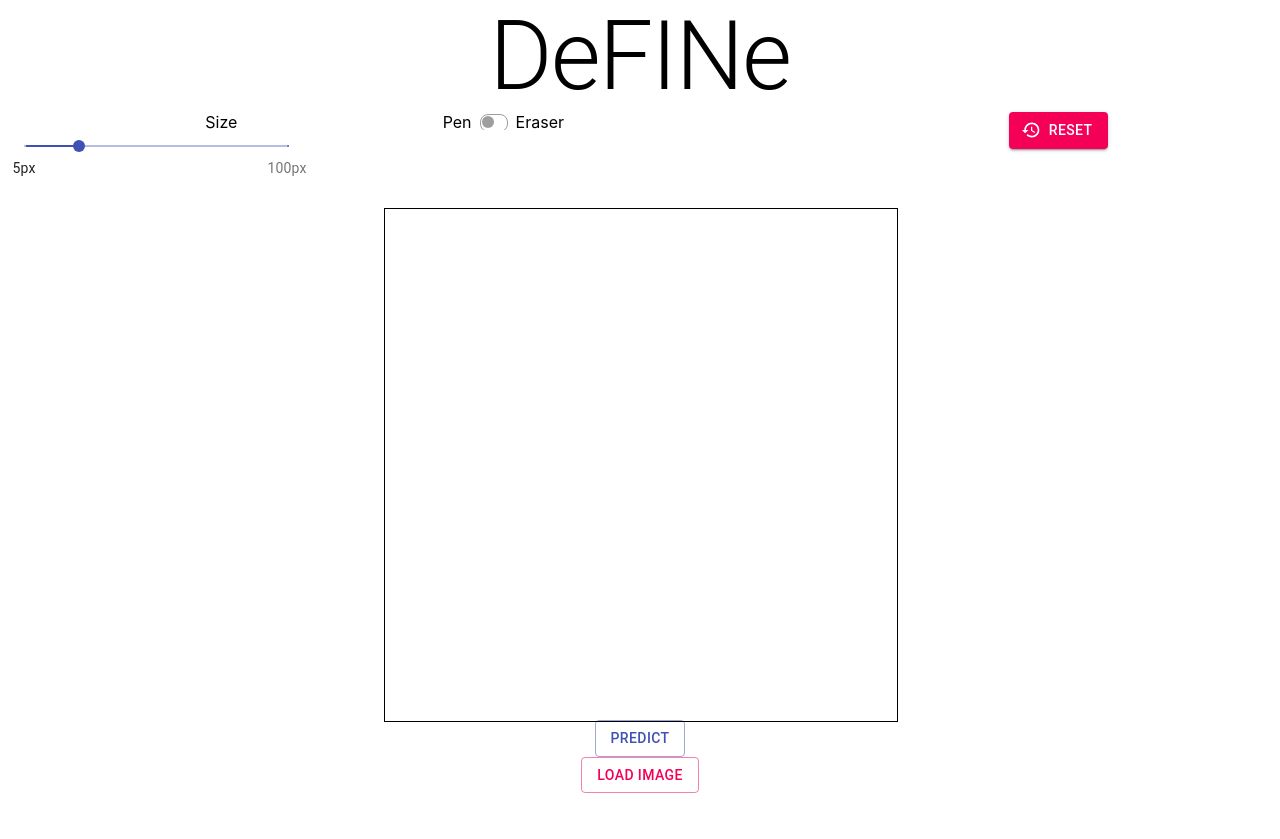
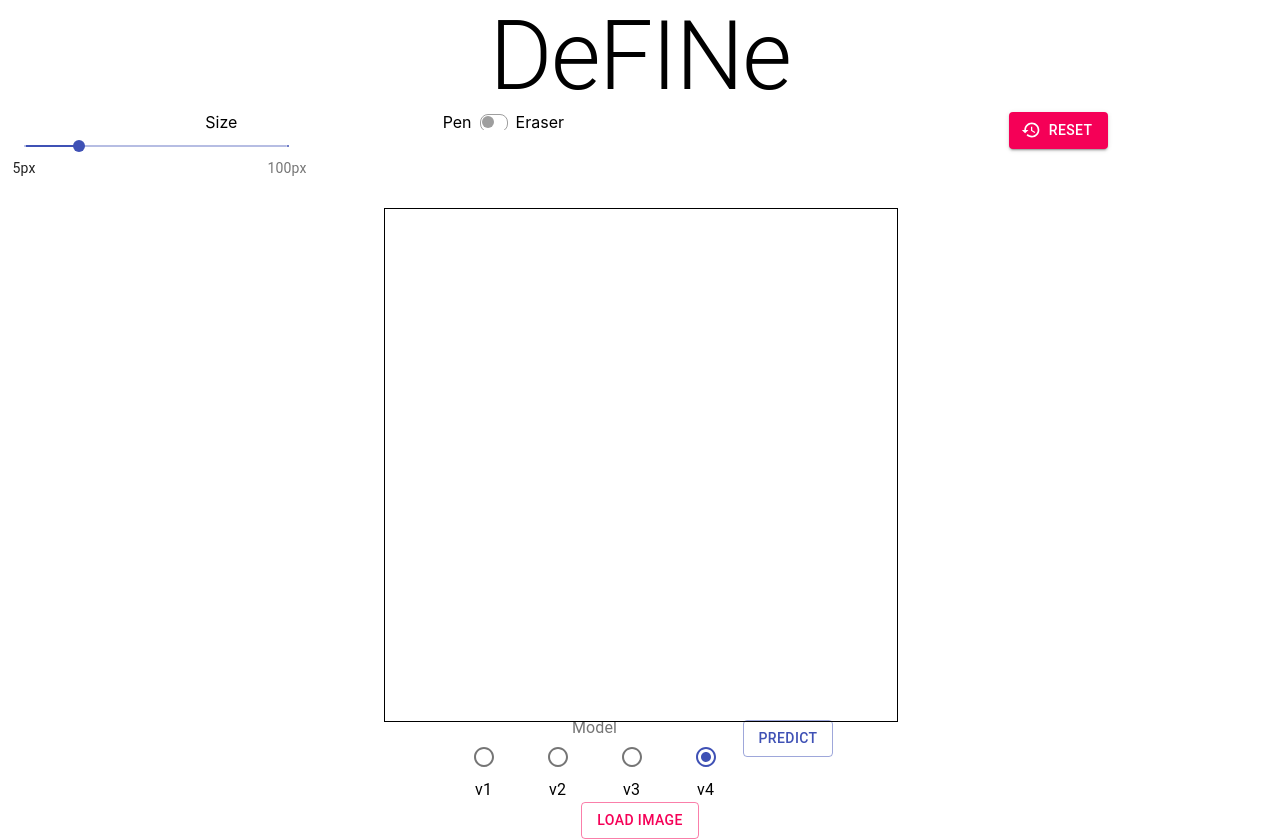
Before and after one commit to b4shy/FacialInpainting, a React (Create React App) app in the folder src/ui/: page / in a window 1280 px wide. Before the commit the page ends 800 px from the top, so only its background shows below. Built offline with nearby package versions, Linux system fonts and the light colour scheme.

Commit message:
added model selection to gui

```diff
--- a/src/ui/src/components/predictionButton/index.js
+++ b/src/ui/src/components/predictionButton/index.js
@@ -6,6 +6,11 @@ import Dialog from '@material-ui/core/Dialog';
 import DialogTitle from '@material-ui/core/DialogTitle';
 import DialogContent from '@material-ui/core/DialogContent';
 import DialogActions from '@material-ui/core/DialogActions';
+import Radio from '@material-ui/core/Radio';
+import RadioGroup from '@material-ui/core/RadioGroup';
+import FormControlLabel from '@material-ui/core/FormControlLabel';
+import FormControl from '@material-ui/core/FormControl';
+import FormLabel from '@material-ui/core/FormLabel';
 
 
 export default class index extends Component {
@@ -13,10 +18,12 @@ export default class index extends Component {
         super(props);
         this.state = {
             isLoading: false,
-            dialogOpen: false
+            dialogOpen: false,
+            model: "4"
         };
         this.handleClose = this.handleClose.bind(this);
         this.canvasRef = React.createRef();
+        this.handleModelChange = this.handleModelChange.bind(this);
     }
     async predict() {
         const editCanvas = this.props.editCanvas.current.canvasRef.current;
@@ -79,6 +86,7 @@ export default class index extends Component {
                 'Content-Type': 'application/json',
             },
             body: JSON.stringify({
+                model: parseInt(this.state.model),
                 image: newImage,
             })
         }).then(response => response.json())
@@ -114,9 +122,42 @@ export default class index extends Component {
         this.setState({ dialogOpen: false });
     };
 
+    handleModelChange(event) {
+        this.setState({ model: event.target.value });
+    };
+
     render() {
         return (
             <div style={{ position: 'relative' }}>
+                <FormControl component="fieldset">
+                    <FormLabel component="legend">Model</FormLabel>
+                    <RadioGroup aria-label="position" name="position" value={this.state.model} onChange={this.handleModelChange} row>
+                        <FormControlLabel
+                            value="1"
+                            control={<Radio color="primary" />}
+                            label="v1"
+                            labelPlacement="bottom"
+                        />
+                        <FormControlLabel
+                            value="2"
+                            control={<Radio color="primary" />}
+                            label="v2"
+                            labelPlacement="bottom"
+                        />
+                        <FormControlLabel
+                            value="3"
+                            control={<Radio color="primary" />}
+                            label="v3"
+                            labelPlacement="bottom"
+                        />
+                        <FormControlLabel
+                            value="4"
+                            control={<Radio color="primary" />}
+                            label="v4"
+                            labelPlacement="bottom"
+                        />
+                    </RadioGroup>
+                </FormControl>
                 <Button variant="outlined" color="primary" onClick={this.predict.bind(this)} disabled={this.state.isLoading}>
                     Predict
                 {this.state.isLoading && <CircularProgress size={24} style={{
```
Lines whose indentation alone changed are shown as unchanged.
